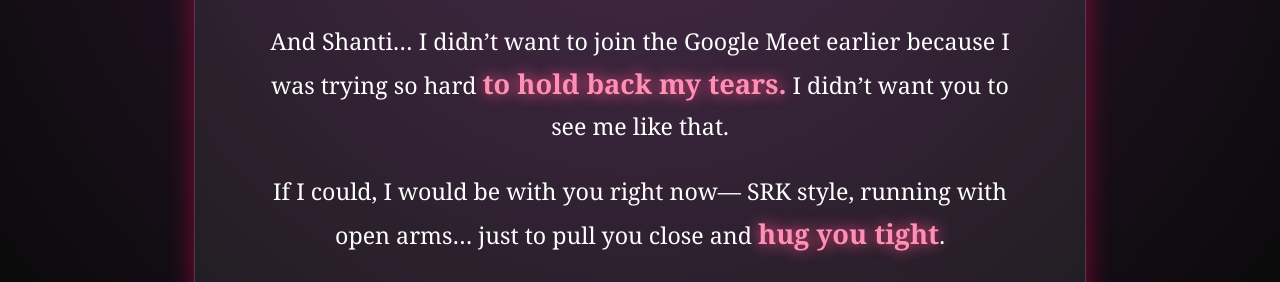
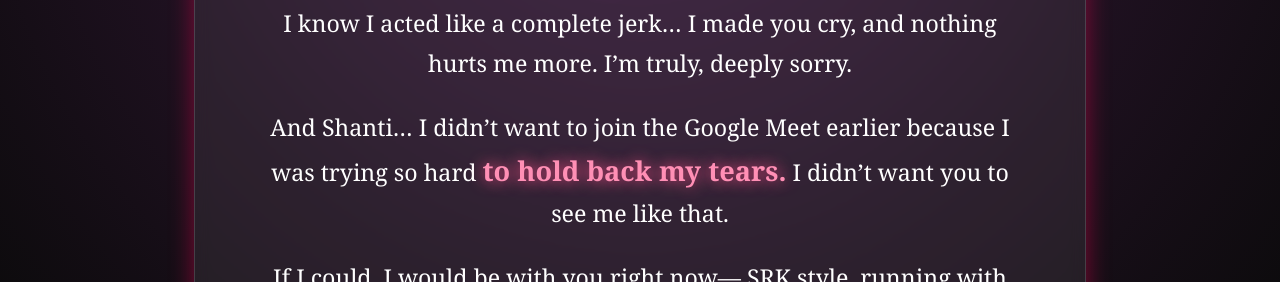
Before and after one commit to chaitanya-gaba/summer-progress, a plain HTML site: page front_end/gemini_Test/1stday/index.html in a window 1280 px wide. Shown: the part 218-500 px from the top of the page. Drawn offline with Linux system fonts and the light colour scheme.

Commit message:
viewport-fix

```diff
--- a/front_end/gemini_Test/1stday/style.css
+++ b/front_end/gemini_Test/1stday/style.css
@@ -1,3 +1,10 @@
+html, body {
+    margin: 0;
+    padding: 0;
+    height: auto;
+    min-height: 100%;
+}
+
 body {
     margin: 0;
     padding: 0;
@@ -5,10 +12,10 @@ body {
     background: radial-gradient(circle at top, #3b1a3f 0%, #0a0a0a 80%);
     color: #fff;
     height: 100vh;
-    overflow: hidden;
     display: flex;
     justify-content: center;
-    align-items: center;
+    align-items: flex-start;
+    padding: 40px 0;
 }
 
 /* Floating particles */
```
